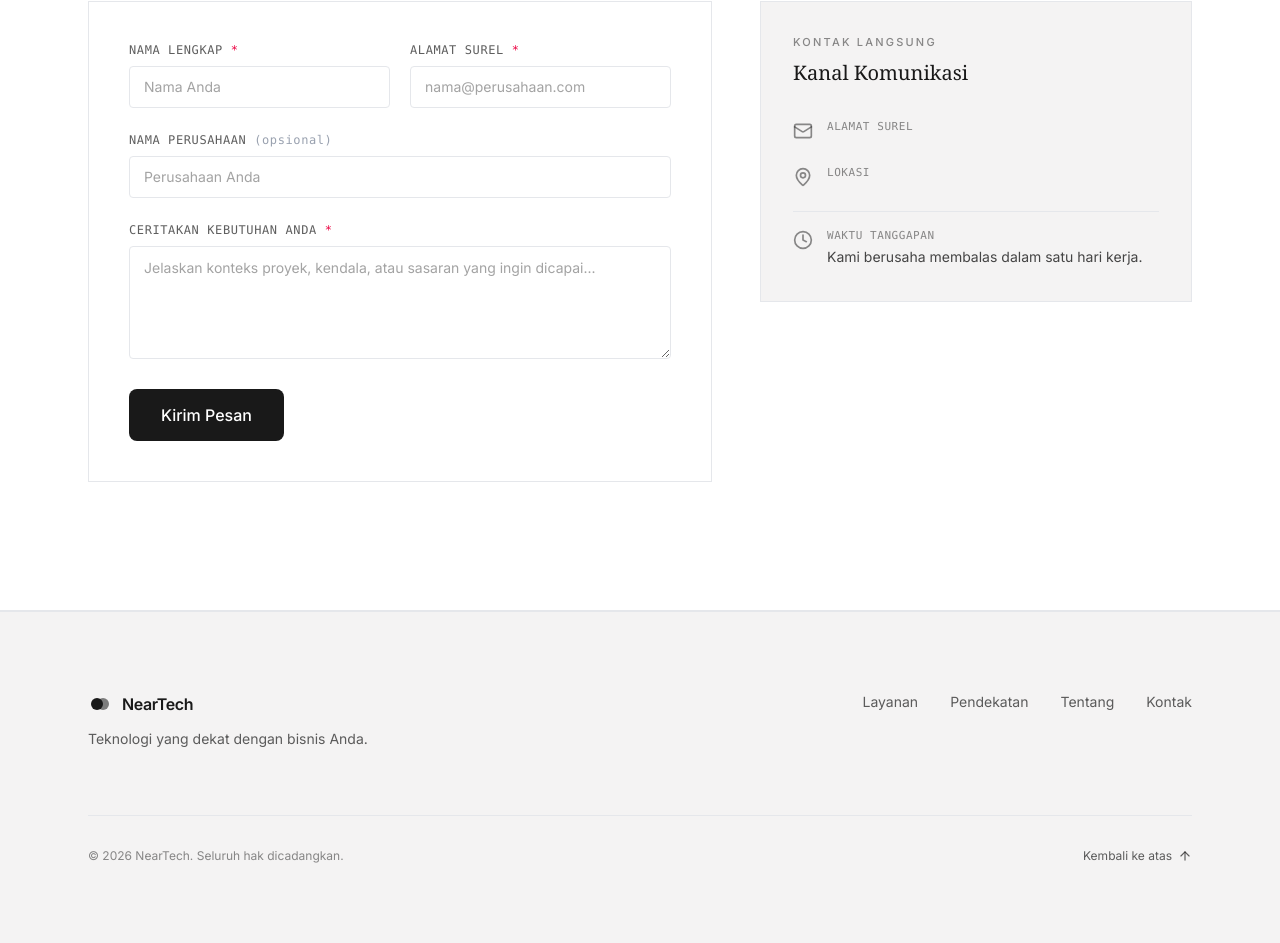
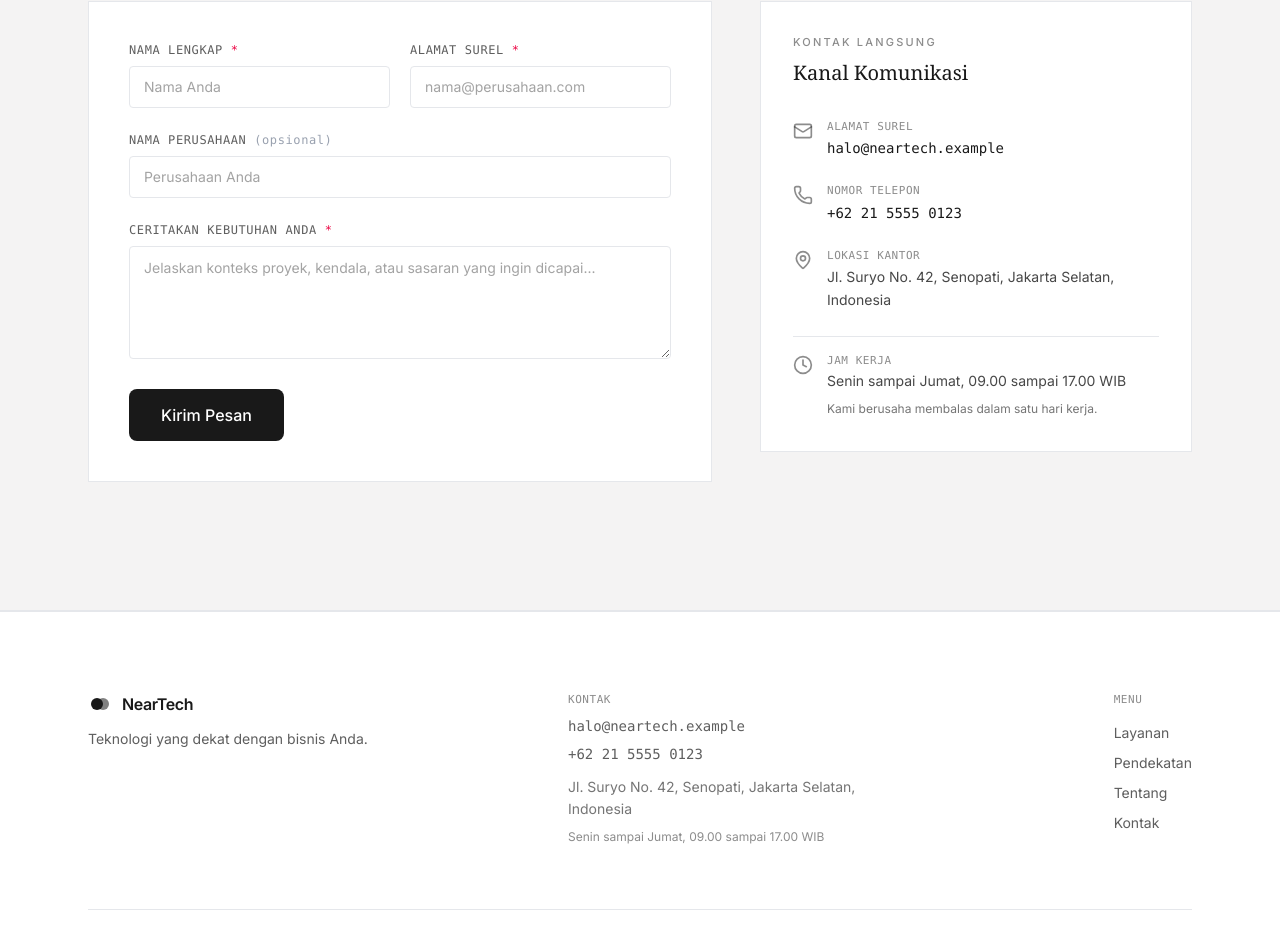
Before and after one commit to theodhorex/neartech-compro, a Next.js app: page / in a window 1280 px wide. Shown: the part 5962-6905 px from the top of the page. Built offline with nearby package versions, Linux system fonts and the light colour scheme; a web font is replaced by a local one.

Commit message:
feat(contact): lengkapi kontak langsung di section kontak dan footer

```diff
--- a/src/components/footer.tsx
+++ b/src/components/footer.tsx
@@ -4,27 +4,60 @@ import { contentId } from "@/content/id";
 
 export function Footer() {
   const { tagline, nav, copyright, backToTop } = contentId.footer;
+  const { email, phone, location, hours } = contentId.contact.direct;
 
   return (
-    <footer className="bg-[#F4F3F3] border-t border-gray-200">
+    <footer className="bg-white border-t border-gray-200">
       <div className="max-w-6xl mx-auto px-4 sm:px-6 py-16 sm:py-20">
-        <div className="grid grid-cols-1 md:grid-cols-12 gap-10 lg:gap-16 items-start pb-12 sm:pb-16 border-b border-gray-200">
+        <div className="grid grid-cols-1 md:grid-cols-12 gap-10 lg:gap-12 items-start pb-12 sm:pb-16 border-b border-gray-200">
           {/* Logo & Slogan */}
-          <div className="md:col-span-7 space-y-3">
+          <div className="md:col-span-5 space-y-3">
             <Logo />
             <p className="text-sm text-[#191919]/70 max-w-sm leading-relaxed">
               {tagline}
             </p>
           </div>
 
+          {/* Rincian Kontak */}
+          <div className="md:col-span-4 space-y-2 text-xs sm:text-sm text-[#191919]/70">
+            <span className="text-[11px] uppercase tracking-wider font-mono text-[#191919]/50 block mb-2">
+              Kontak
+            </span>
+            <p>
+              <a
+                href={`mailto:${email}`}
+                className="hover:text-[#191919] transition-colors font-mono focus-visible:outline-2 focus-visible:outline-[#191919] rounded-xs"
+              >
+                {email}
+              </a>
+            </p>
+            <p>
+              <a
+                href={`tel:${phone.replace(/\s+/g, "")}`}
+                className="hover:text-[#191919] transition-colors font-mono focus-visible:outline-2 focus-visible:outline-[#191919] rounded-xs"
+              >
+                {phone}
+              </a>
+            </p>
+            <p className="pt-1 text-[#191919]/60 leading-relaxed">
+              {location}
+            </p>
+            <p className="text-xs text-[#191919]/50">
+              {hours}
+            </p>
+          </div>
+
           {/* Kolom Tautan Navigasi (Jangkar) */}
-          <div className="md:col-span-5 md:flex md:justify-end">
-            <nav aria-label="Navigasi Footer" className="flex flex-col sm:flex-row gap-4 sm:gap-8">
+          <div className="md:col-span-3 md:flex md:justify-end">
+            <nav aria-label="Navigasi Footer" className="flex flex-col gap-2.5">
+              <span className="text-[11px] uppercase tracking-wider font-mono text-[#191919]/50 block mb-1">
+                Menu
+              </span>
               {nav.map((item) => (
                 <a
                   key={item.href}
                   href={item.href}
-                  className="text-sm text-[#191919]/70 hover:text-[#191919] transition-colors focus-visible:outline-2 focus-visible:outline-offset-2 focus-visible:outline-[#191919] rounded-xs"
+                  className="text-xs sm:text-sm text-[#191919]/70 hover:text-[#191919] transition-colors focus-visible:outline-2 focus-visible:outline-offset-2 focus-visible:outline-[#191919] rounded-xs"
                 >
                   {item.label}
                 </a>
--- a/src/components/sections/contact.tsx
+++ b/src/components/sections/contact.tsx
@@ -1,4 +1,4 @@
-import { Mail, MapPin, Clock } from "lucide-react";
+import { Mail, MapPin, Phone, Clock } from "lucide-react";
 import { contentId } from "@/content/id";
 import { Reveal } from "@/components/ui/reveal";
 import { ContactForm } from "@/components/contact-form";
@@ -9,7 +9,7 @@ export function ContactSection() {
   return (
     <section
       id="kontak"
-      className="scroll-mt-24 py-20 md:py-32 border-b border-gray-200 bg-white"
+      className="scroll-mt-24 py-20 md:py-32 border-b border-gray-200 bg-[#F4F3F3]"
     >
       <div className="max-w-6xl mx-auto px-4 sm:px-6">
         {/* Blok Ajakan Besar (CTA Header) */}
@@ -39,7 +39,7 @@ export function ContactSection() {
           {/* Blok Kontak Langsung (Samping) */}
           <div className="lg:col-span-5">
             <Reveal delay={200}>
-              <div className="bg-[#F4F3F3] border border-gray-200 p-6 sm:p-8 space-y-8">
+              <div className="bg-white border border-gray-200 p-6 sm:p-8 space-y-8">
                 <div>
                   <span className="text-[11px] uppercase tracking-[0.2em] text-[#191919]/50 font-medium block">
                     {direct.title}
@@ -50,7 +50,7 @@ export function ContactSection() {
                 </div>
 
                 <div className="space-y-6">
-                  {/* Surel Placeholder Jujur */}
+                  {/* Surel */}
                   <div className="flex items-start gap-3.5">
                     <Mail
                       className="w-5 h-5 text-[#191919]/50 shrink-0 mt-0.5"
@@ -60,13 +60,35 @@ export function ContactSection() {
                       <span className="text-[11px] uppercase tracking-wider font-mono text-[#191919]/50 block">
                         Alamat Surel
                       </span>
-                      <p className="text-sm font-mono text-[#191919]/60 mt-0.5">
-                        {direct.emailPlaceholder}
-                      </p>
+                      <a
+                        href={`mailto:${direct.email}`}
+                        className="text-sm font-mono text-[#191919] hover:underline focus-visible:outline-2 focus-visible:outline-[#191919] rounded-xs mt-0.5 inline-block"
+                      >
+                        {direct.email}
+                      </a>
                     </div>
                   </div>
 
-                  {/* Lokasi Placeholder Jujur */}
+                  {/* Telepon */}
+                  <div className="flex items-start gap-3.5">
+                    <Phone
+                      className="w-5 h-5 text-[#191919]/50 shrink-0 mt-0.5"
+                      aria-hidden="true"
+                    />
+                    <div>
+                      <span className="text-[11px] uppercase tracking-wider font-mono text-[#191919]/50 block">
+                        Nomor Telepon
+                      </span>
+                      <a
+                        href={`tel:${direct.phone.replace(/\s+/g, "")}`}
+                        className="text-sm font-mono text-[#191919] hover:underline focus-visible:outline-2 focus-visible:outline-[#191919] rounded-xs mt-0.5 inline-block"
+                      >
+                        {direct.phone}
+                      </a>
+                    </div>
+                  </div>
+
+                  {/* Lokasi */}
                   <div className="flex items-start gap-3.5">
                     <MapPin
                       className="w-5 h-5 text-[#191919]/50 shrink-0 mt-0.5"
@@ -74,25 +96,30 @@ export function ContactSection() {
                     />
                     <div>
                       <span className="text-[11px] uppercase tracking-wider font-mono text-[#191919]/50 block">
-                        Lokasi
+                        Lokasi Kantor
                       </span>
-                      <p className="text-sm font-mono text-[#191919]/60 mt-0.5">
-                        {direct.locationPlaceholder}
+                      <p className="text-sm text-[#191919]/80 mt-0.5 leading-relaxed">
+                        {direct.location}
                       </p>
                     </div>
                   </div>
 
-                  {/* Jam / Komitmen Balasan */}
+                  {/* Jam Kerja */}
                   <div className="flex items-start gap-3.5 pt-4 border-t border-gray-200">
                     <Clock
                       className="w-5 h-5 text-[#191919]/50 shrink-0 mt-0.5"
                       aria-hidden="true"
                     />
-                    <div>
-                      <span className="text-[11px] uppercase tracking-wider font-mono text-[#191919]/50 block">
-                        Waktu Tanggapan
-                      </span>
-                      <p className="text-sm text-[#191919]/80 mt-0.5 leading-relaxed">
+                    <div className="space-y-1">
+                      <div>
+                        <span className="text-[11px] uppercase tracking-wider font-mono text-[#191919]/50 block">
+                          Jam Kerja
+                        </span>
+                        <p className="text-sm text-[#191919]/80 mt-0.5">
+                          {direct.hours}
+                        </p>
+                      </div>
+                      <p className="text-xs text-[#191919]/60 leading-relaxed pt-1">
                         {direct.responseCommitment}
                       </p>
                     </div>
```
